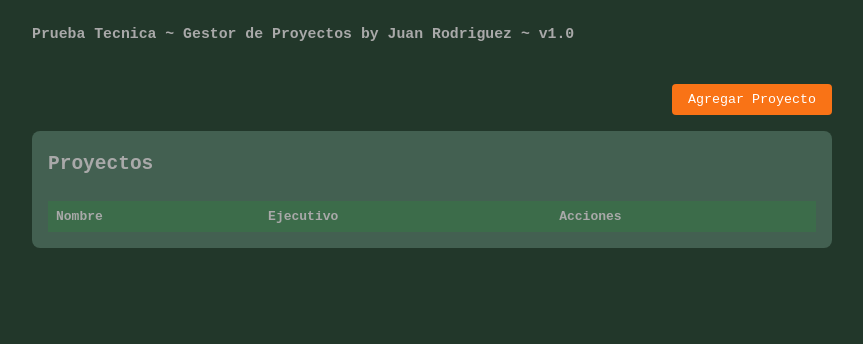
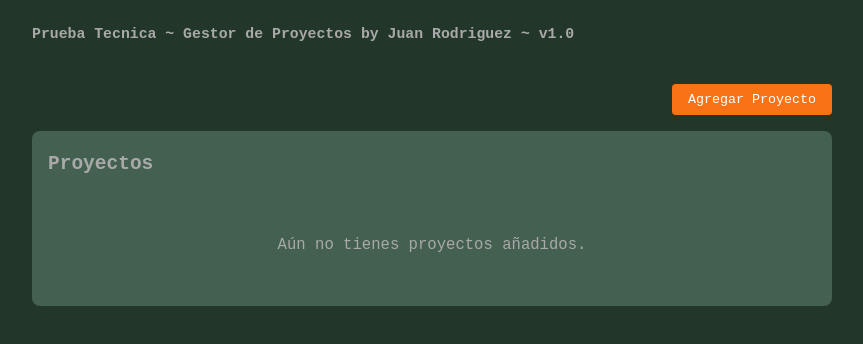
Before and after one commit to JuanPython1/prueba-tecnica-project-gestor-de-proyectos-by-juan, a Nuxt app: page / in a window 1280 px wide. Shown: the top 344 px of the page, without its empty margins (208-1071 px from the left). Built offline with nearby package versions, Linux system fonts and the light colour scheme.

Commit message:
feature msj Aun no tienes proyectos

```diff
--- a/components/ProjectTable.vue
+++ b/components/ProjectTable.vue
@@ -1,9 +1,12 @@
 <template>
   <div class="project-table">
     <div class="table-header">
-    <h2 class="table-title">Proyectos</h2>
+      <h2 class="table-title">Proyectos</h2>
     </div>
-    <table class="project-list">
+    <div v-if="projects.length === 0" class="no-projects">
+      <p>Aún no tienes proyectos añadidos.</p>
+    </div>
+    <table v-else class="project-list">
       <thead>
         <tr>
           <th>Nombre</th>
@@ -76,6 +79,13 @@ const confirmDelete = (project) => {
   color: darkgrey;
 }
 
+.no-projects {
+  text-align: center;
+  margin: 20px 0;
+  font-size: 1.2em;
+  color: darkgrey;
+}
+
 .name-cell {
   font-weight: bold;
   color: darkgrey;
```
